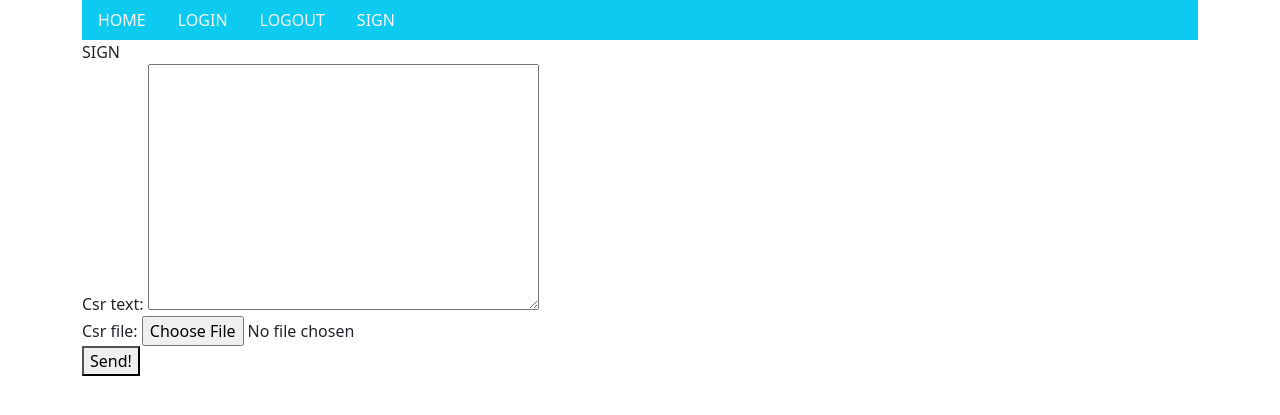
After one commit to wdyzewski/web-pki, a Django app: page /ca/sign/ in a window 1280 px wide. The commit adds this page. Shown: the top 415 px of the page. Run offline with Django 4.2, Linux system fonts and the light colour scheme; the visitor is signed in with stand-in values (Sample User, id 1); some libraries are stand-ins or nearby versions.

Commit message:
added ability to save CSRs provided by user (either as a text or file)

```diff
--- /dev/null
+++ b/ca/forms.py
@@ -0,0 +1,28 @@
+from typing import Dict, Any
+from django import forms
+from .models import Certificate
+
+#class CSRForm(ModelForm):
+#    class Meta:
+#        model = Certificate
+#        fields = ['csr']
+
+
+class CSRForm(forms.Form):
+    csr_text = forms.CharField(widget=forms.Textarea(), required=False)
+    csr_file = forms.FileField(required=False)
+
+    def clean(self) -> Dict[str, Any]:
+        cleaned_data = super().clean()
+        print(cleaned_data)
+        if not cleaned_data.get('csr_text') and not cleaned_data.get('csr_file'):
+            raise forms.ValidationError('Need to pass CSR as text or as file (in any form)')
+        if cleaned_data.get('csr_text') and cleaned_data.get('csr_file'):
+            raise forms.ValidationError('Need to pass CSR as text or as file (not both at the same time)')
+        if cleaned_data.get('csr_text'):
+            cleaned_data['csr'] = cleaned_data.pop('csr_text')
+        else:
+            with cleaned_data['csr_file'].open() as f:
+                cleaned_data['csr'] = f.read().decode()
+            cleaned_data.pop('csr_file')
+        return cleaned_data
--- a/ca/models.py
+++ b/ca/models.py
@@ -4,7 +4,7 @@ from django.contrib.auth.models import User
 # Create your models here.
 
 class Certificate(models.Model):
-    sign_date = models.DateTimeField()
+    sign_date = models.DateTimeField(blank=True)
     csr = models.TextField()
     cert = models.TextField(blank=True)
     requested_by = models.ForeignKey(User, on_delete=models.CASCADE)
--- /dev/null
+++ b/ca/templates/sign.html
@@ -0,0 +1,12 @@
+{% extends 'base.html' %}
+
+{% block title %}Sign{% endblock %}
+
+{% block content %}
+SIGN
+<form method="POST" action="." enctype="multipart/form-data">
+{% csrf_token %}
+{{ form.as_div }}
+<button type="submit">Send!</button>
+</form>
+{% endblock %}
--- /dev/null
+++ b/ca/urls.py
@@ -0,0 +1,6 @@
+from django.urls import include, path
+from .views import *
+
+urlpatterns = [
+    path('sign/', sign),
+]
--- a/ca/views.py
+++ b/ca/views.py
@@ -1,3 +1,26 @@
 from django.shortcuts import render
+from django.contrib.auth.decorators import login_required
+from django.utils import timezone
+from .forms import CSRForm
+from .models import Certificate
 
 # Create your views here.
+
+@login_required
+def sign(request):
+    print('Sign')
+    if request.method == 'POST':
+        form = CSRForm(request.POST, request.FILES)
+        if form.is_valid():
+            print('valid form sent')
+            print(form.fields)
+            cert = Certificate(csr=form.cleaned_data['csr'])
+            cert.requested_by = request.user
+            cert.sign_date = timezone.now()
+            print(cert)
+            cert.save()
+    else:
+        print('request.method != POST')
+        form = CSRForm()
+    print(f'form = {form.__dict__}')
+    return render(request, 'sign.html', {'form': form})
--- a/templates/base.html
+++ b/templates/base.html
@@ -20,6 +20,9 @@
       <li class="nav-item">
         <a class="nav-link link-light" href="/accounts/logout">LOGOUT</a>
       </li>
+      <li class="nav-item">
+        <a class="nav-link link-light" href="/ca/sign">SIGN</a>
+      </li>
     </ul>
     <main>
       {% block content %}
--- a/webpki/urls.py
+++ b/webpki/urls.py
@@ -19,6 +19,7 @@ from django.views.generic.base import TemplateView
 
 urlpatterns = [
     path('admin/', admin.site.urls),
-    path("accounts/", include("django.contrib.auth.urls")),
+    path('accounts/', include('django.contrib.auth.urls')),
     path('', TemplateView.as_view(template_name='home.html'), name='home'),
+    path('ca/', include('ca.urls')),
 ]
```
Also changed, not shown: 2 other files.
